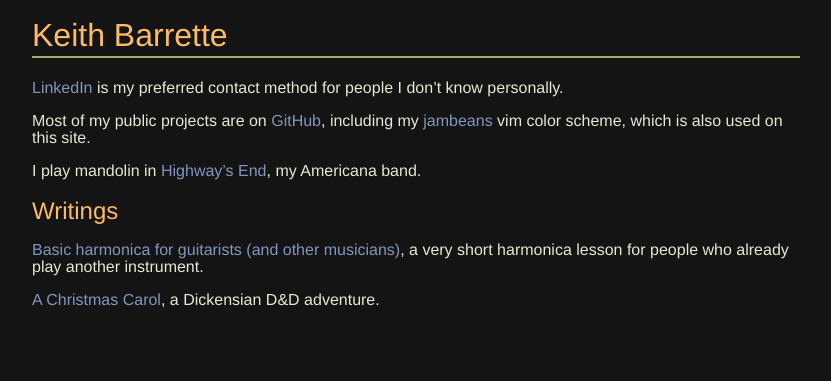
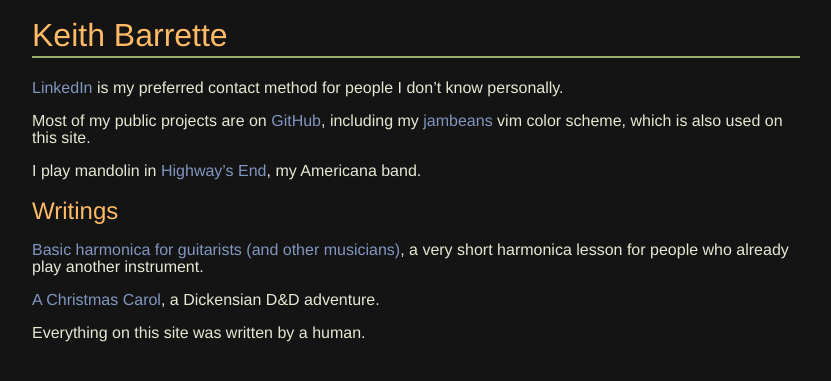
Before and after one commit to kbarrette/keithbarrette, a Jekyll site: the page built from index.md, in a window 1280 px wide. Shown: the top 381 px of the page, without its empty margins (224-1055 px from the left). Built offline with Jekyll 4.4.1, drawn with Linux system fonts in a browser that asks for light colours; our own code applies the rules of GitHub Pages for plain Markdown files.

Commit message:
Add human footnote

```diff
--- a/index.md
+++ b/index.md
@@ -12,3 +12,6 @@ I play mandolin in [Highway's End](https://highwaysend.com), my Americana band.
 [Basic harmonica for guitarists (and other musicians)]({% link writing/basic-harmonica-for-guitarists.md %}), a very short harmonica lesson for people who already play another instrument.
 
 [A Christmas Carol]({% link writing/a-christmas-carol.md %}), a Dickensian D&D adventure.
+
+
+Everything on this site was written by a human.
```
